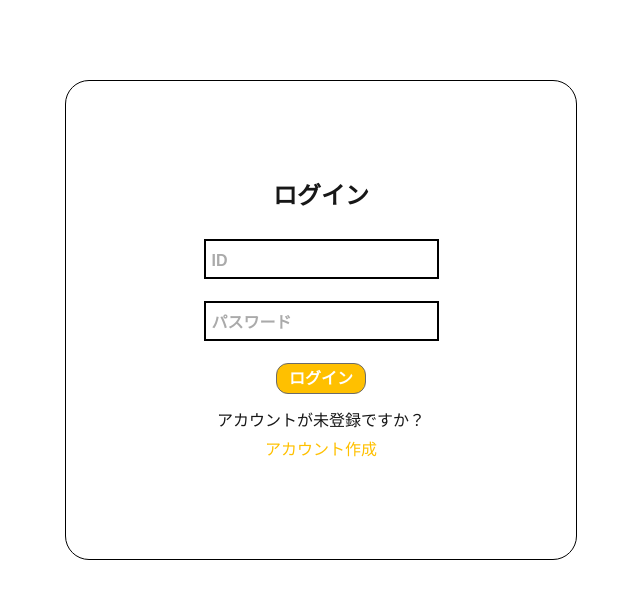
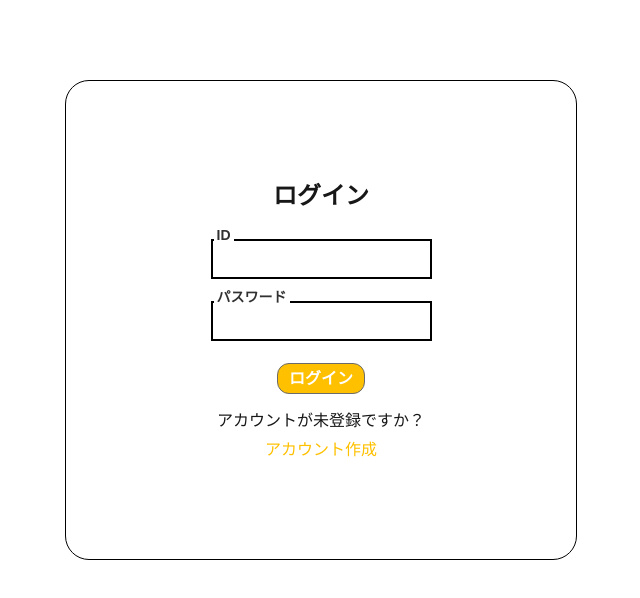
Before and after one commit to prodex2025/frontend, a Next.js app: page /login in a window 1280 px wide. Shown: the top 598 px of the page, without its empty margins (319-959 px from the left). Built offline with nearby package versions, Linux system fonts and the light colour scheme.

Commit message:
管理者・経営者のログイン画面を作成

```diff
--- a/src/app/login/admin/page.jsx
+++ b/src/app/login/admin/page.jsx
@@ -1,16 +1,35 @@
-// ユーザーのログイン画面
+// 管理者のログイン画面
 // CSSファイルの読み込み
-import styles from './page.module.css';
+import styles from '@/styles/approvals.module.css';
+
+// コンポーネント読み込み
+import ApprovalsButton from '@/components/atoms/ApprovalsButton';
+import ApprovalsInput from '@/components/atoms/ApprovalsInput';
 
 export default function LoginPage() {
+
+  //ログインボタンを押したときの処理
+  function login(){
+    console.log("ログインボタンが押されました。");
+  }
+
   return (
-    <div className={styles.login}>
-      <h2>ログイン</h2>
-      <label htmlFor="userId">ユーザーID</label>
-      <input className={styles.input} type="text" name='userId' id='userId'/>
-      <label htmlFor="password">パスワード</label>
-      <input className={styles.input}  type="password" name='password' id='password' />
+    <div className={styles.div}>
+      <form className={styles.loginForm}>
+        <h2 className={styles.h2}>ログイン</h2>
 
+        {/* ユーザーID */}
+        <ApprovalsInput type="text" name='userId' id='userId' text="ID"/>
+
+        {/* password */}
+        <ApprovalsInput type="password" name='password' id='password' text="パスワード"/>
+
+        {/* ログインボタン */}
+        <ApprovalsButton type="submit" onClick={login()} text="ログイン"/>
+      </form>
+
+      <p>アカウントが未登録ですか？</p>
+      <a href={"/register/admin"}>アカウント作成</a>
     </div>
   );
 }
--- a/src/app/login/owner/page.jsx
+++ b/src/app/login/owner/page.jsx
@@ -1,16 +1,35 @@
-// ユーザーのログイン画面
+// 経営者のログイン画面
 // CSSファイルの読み込み
-import styles from './page.module.css';
+import styles from '@/styles/approvals.module.css';
+
+// コンポーネント読み込み
+import ApprovalsButton from '@/components/atoms/ApprovalsButton';
+import ApprovalsInput from '@/components/atoms/ApprovalsInput';
 
 export default function LoginPage() {
+
+  //ログインボタンを押したときの処理
+  function login(){
+    console.log("ログインボタンが押されました。");
+  }
+
   return (
-    <div className={styles.login}>
-      <h2>ログイン</h2>
-      <label htmlFor="userId">ユーザーID</label>
-      <input className={styles.input} type="text" name='userId' id='userId'/>
-      <label htmlFor="password">パスワード</label>
-      <input className={styles.input}  type="password" name='password' id='password' />
+    <div className={styles.div}>
+      <form className={styles.loginForm}>
+        <h2 className={styles.h2}>ログイン</h2>
 
+        {/* ユーザーID */}
+        <ApprovalsInput type="text" name='userId' id='userId' text="ID"/>
+
+        {/* password */}
+        <ApprovalsInput type="password" name='password' id='password' text="パスワード"/>
+
+        {/* ログインボタン */}
+        <ApprovalsButton type="submit" onClick={login()} text="ログイン"/>
+      </form>
+
+      <p>アカウントが未登録ですか？</p>
+      <a href={"/register/admin"}>アカウント作成</a>
     </div>
   );
 }
--- a/src/app/login/page.jsx
+++ b/src/app/login/page.jsx
@@ -3,10 +3,15 @@
 import styles from '../../styles/approvals.module.css';
 
 // コンポーネント読み込み
-import ApprovalsButton from '@/components/atoms/approvalsButton';
-import ApprovalsInput from '@/components/atoms/approvalsInput';
+import ApprovalsButton from '@/components/atoms/ApprovalsButton';
+import ApprovalsInput from '@/components/atoms/ApprovalsInput';
 
 export default function LoginPage() {
+  //ログインボタンを押したときの処理
+  function login(){
+    console.log("ログインボタンが押されました。");
+  }
+
   return (
     <div className={styles.div}>
       <form className={styles.loginForm}>
@@ -19,7 +24,7 @@ export default function LoginPage() {
         <ApprovalsInput type="password" name='password' id='password' text="パスワード"/>
 
         {/* ログインボタン */}
-        <ApprovalsButton type="submit" onClick="handleClick()" text="ログイン"/>
+        <ApprovalsButton type="submit" onClick={login()} text="ログイン"/>
       </form>
 
       <p>アカウントが未登録ですか？</p>
--- a/src/styles/approvals.module.css
+++ b/src/styles/approvals.module.css
@@ -56,17 +56,20 @@
 .inputContent label {
   position: absolute;
   background-color: white;
-  padding: 0 5px;
-  color: orange;
+  padding: 0 3px;
+  color: #313131;
   font-weight: bold;
   font-size: 14px;
+  top: -14px;
+  left: 3px;
 }
 
 /* inputタブのスタイル */
 .content{
   border: 2px solid black;
-  padding: 6px 12px;
+  padding: 6px 5px;
   font-size: 16px;
+  width: 100%;
 }
 
 /* ユーザーIDのスタイル */
@@ -74,26 +77,12 @@
   background-color: transparent;
 }
 
-/* ラベルをinputの中に重ねて表示 */
-.inputContent .content ~ label {
-  position: absolute;
-  top: 25%;
-  left: 3px;
-  font-size: 16px;
-  color: #aaaaaa;
-  transition: 0.3s;
-}
-
-/* 入力時のラベルのアニメーション */
-.inputContent .content:focus ~ label{
-  font-size: 15px;
-  top: -14px;
-  left: 3px;
-  color: #ffc000;
-}
-
 /* 入力時のアニメーション */
 .content:focus{
   outline: none;
   border-color: #ffc000;
 }
+
+.inputContent:has(input:focus) label{
+  color: #ffc000;
+}
```
